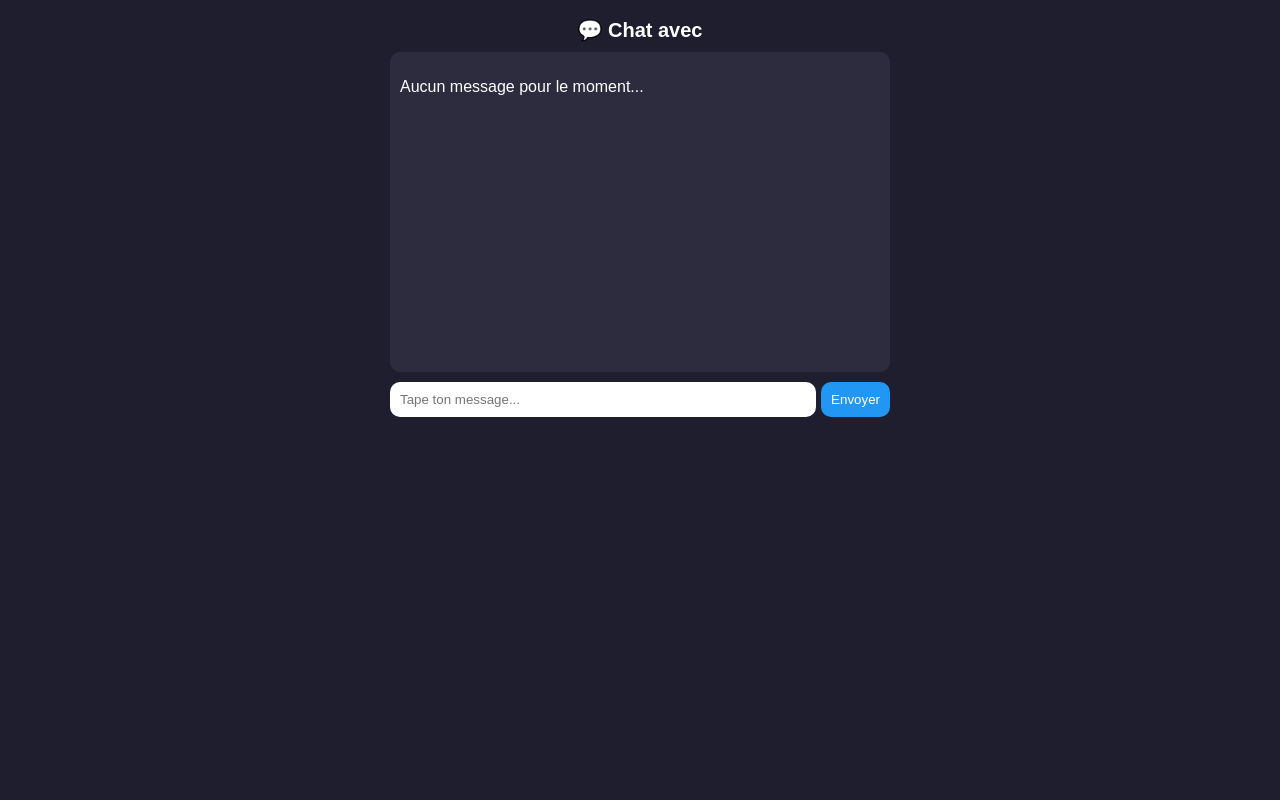
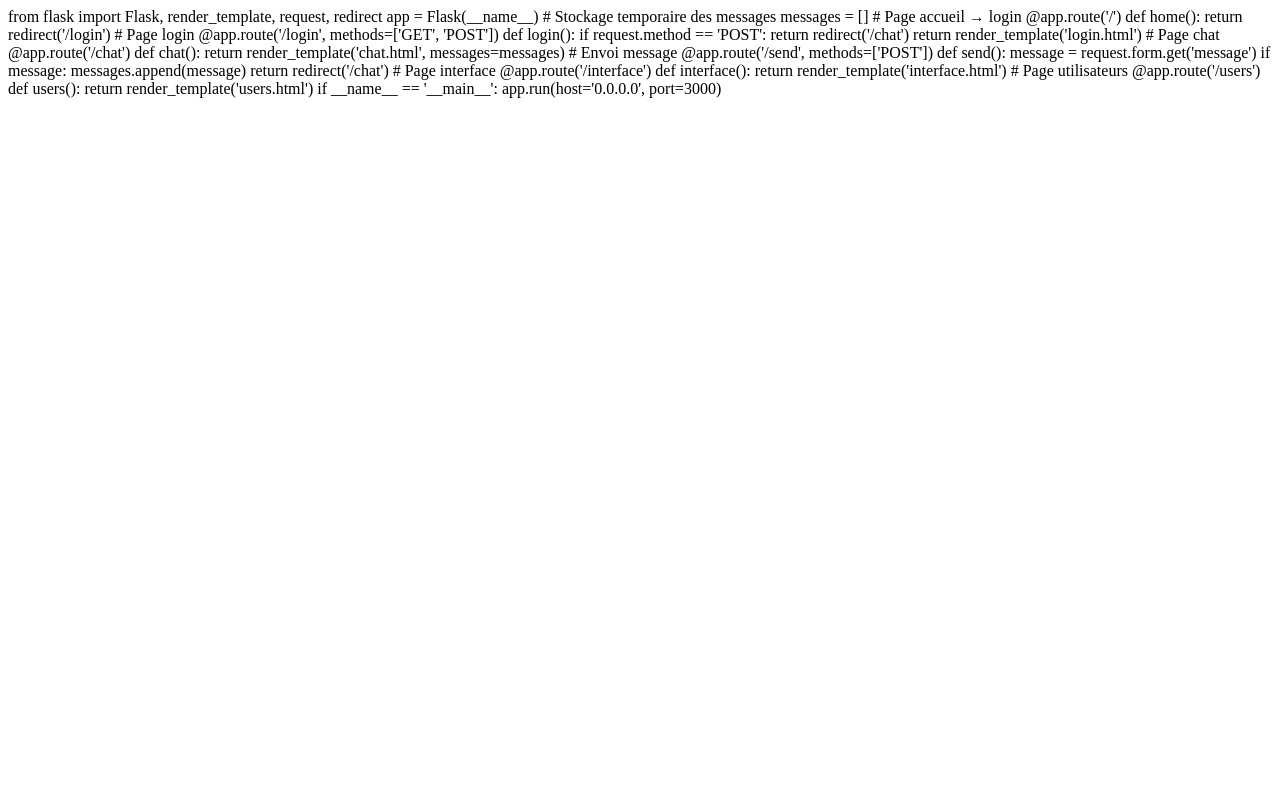
Before and after one commit to friendymatangwa328-alt/messagerie.app, a Flask app: page /chat in a window 1280 px wide. Run offline with Flask 3, Linux system fonts and the light colour scheme.

Commit message:
Update chat.html

```diff
--- a/templates/chat.html
+++ b/templates/chat.html
@@ -1,85 +1,35 @@
-<!DOCTYPE html>
-<html>
-<head>
-<style>
-body {
-    background:#1e1e2f;
-    color:white;
-    font-family: Arial;
-}
-.container {
-    width: 90%;
-    max-width: 500px;
-    margin: auto;
-}
-.header {
-    text-align:center;
-    padding:10px;
-    font-size:20px;
-    font-weight:bold;
-}
-.chat-box {
-    background:#2c2c3e;
-    padding:10px;
-    height:300px;
-    overflow-y:auto;
-    border-radius:10px;
-}
-.msg {
-    margin:5px;
-    padding:8px;
-    border-radius:10px;
-    max-width:70%;
-}
-.me {
-    background:#4CAF50;
-    margin-left:auto;
-    text-align:right;
-}
-.other {
-    background:#555;
-    margin-right:auto;
-}
-form {
-    margin-top:10px;
-    display:flex;
-}
-input {
-    flex:1;
-    padding:10px;
-    border:none;
-    border-radius:10px;
-}
-button {
-    background:#2196F3;
-    color:white;
-    border:none;
-    padding:10px;
-    margin-left:5px;
-    border-radius:10px;
-}
-</style>
-</head>
-<body>
-<div class="container">
-<div class="header">
-💬 Chat avec {{user2}}
-</div>
-<div class="chat-box">
-{% if messages %}
-    {% for m in messages %}
-        <div class="msg other">
-            <b>{{m[0]}}</b> : {{m[1]}}
-        </div>
-    {% endfor %}
-{% else %}
-    <p>Aucun message pour le moment...</p>
-{% endif %}
-</div>
-<form method="post">
-    <input name="msg" placeholder="Tape ton message...">
-    <button>Envoyer</button>
-</form>
-</div>
-</body>
-</html>
+from flask import Flask, render_template, request, redirect
+app = Flask(__name__)
+# Stockage temporaire des messages
+messages = []
+# Page accueil → login
+@app.route('/')
+def home():
+    return redirect('/login')
+# Page login
+@app.route('/login', methods=['GET', 'POST'])
+def login():
+    if request.method == 'POST':
+        return redirect('/chat')
+    return render_template('login.html')
+# Page chat
+@app.route('/chat')
+def chat():
+    return render_template('chat.html', messages=messages)
+# Envoi message
+@app.route('/send', methods=['POST'])
+def send():
+    message = request.form.get('message')
+    if message:
+        messages.append(message)
+    return redirect('/chat')
+# Page interface
+@app.route('/interface')
+def interface():
+    return render_template('interface.html')
+# Page utilisateurs
+@app.route('/users')
+def users():
+    return render_template('users.html')
+if __name__ == '__main__':
+    app.run(host='0.0.0.0', port=3000)
```
